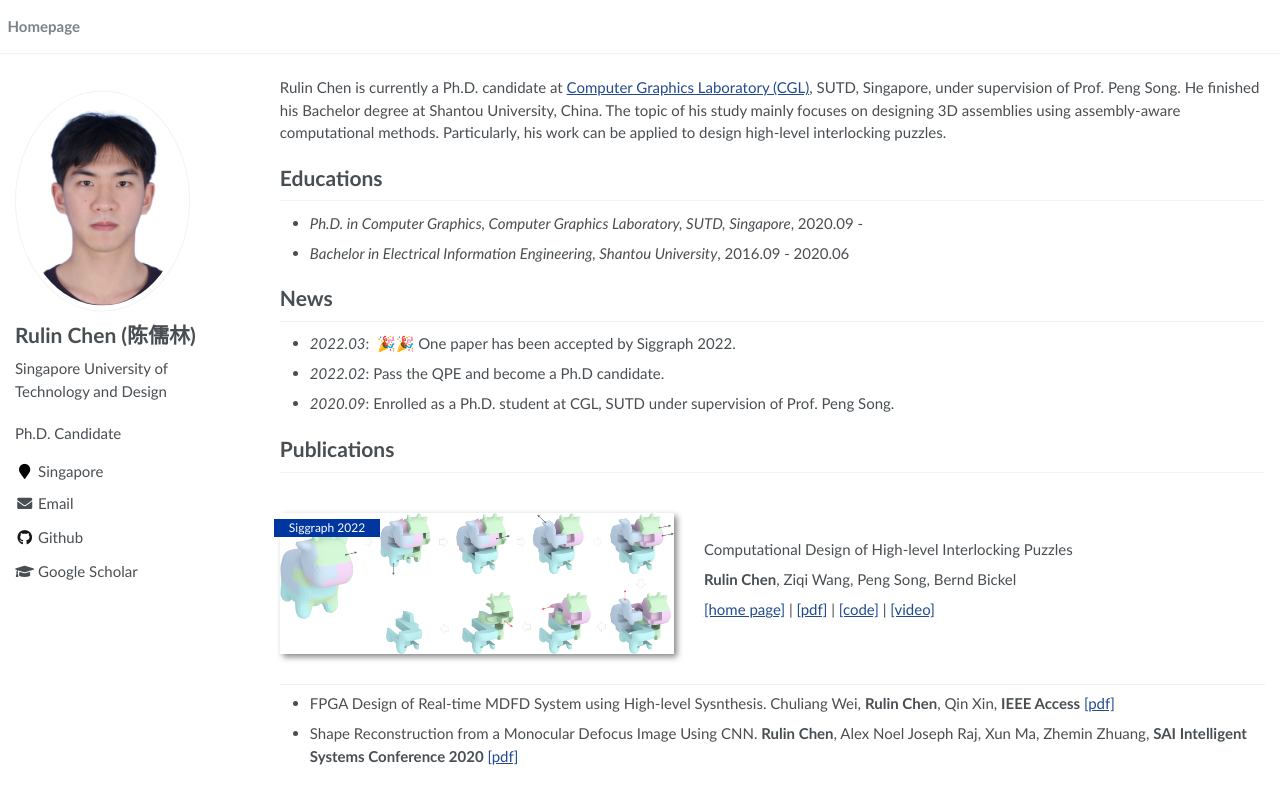
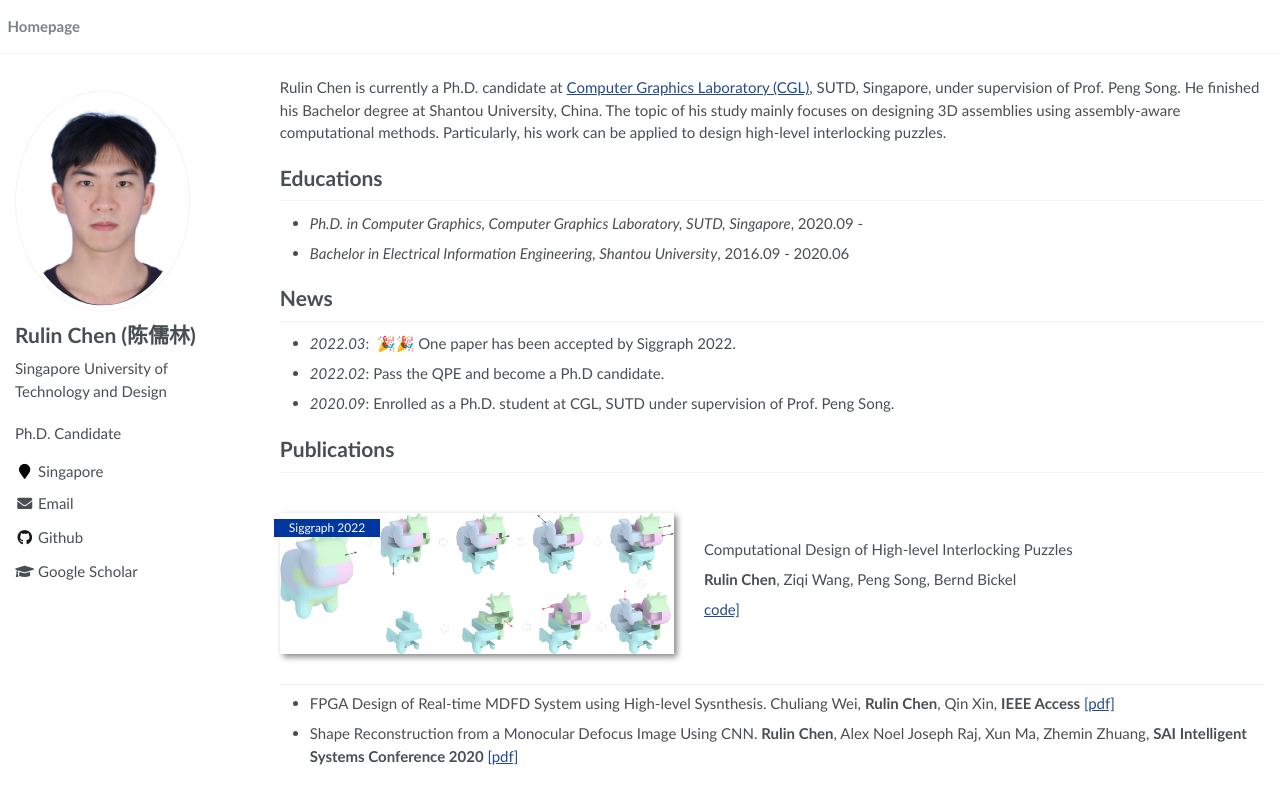
Before and after one commit to Linsanity81/linsanity81.github.io, a Jekyll site: the page built from _pages/about.md, in a window 1280 px wide. Shown: the top 804 px of the page. Built offline with Jekyll 4.4.1, drawn with Linux system fonts in a browser that asks for light colours.

Commit message:
Update about.md

```diff
--- a/_pages/about.md
+++ b/_pages/about.md
@@ -37,7 +37,9 @@ Computational Design of High-level Interlocking Puzzles
 
 **Rulin Chen**, Ziqi Wang, Peng Song, Bernd Bickel
 
-[\[home page\]](TODO..) \| [\[pdf\]](TODO..) \| [\[code\]](TODO..) \| [\[video\]](TODO..)
+[code\]](https://github.com/Linsanity81/High-LevelPuzzle)
+
+<!-- [\[home page\]](TODO..) \| [\[pdf\]](TODO..) \| [\[code\]](TODO..) \| [\[video\]](TODO..) -->
 
 </div>
 </div>
```
